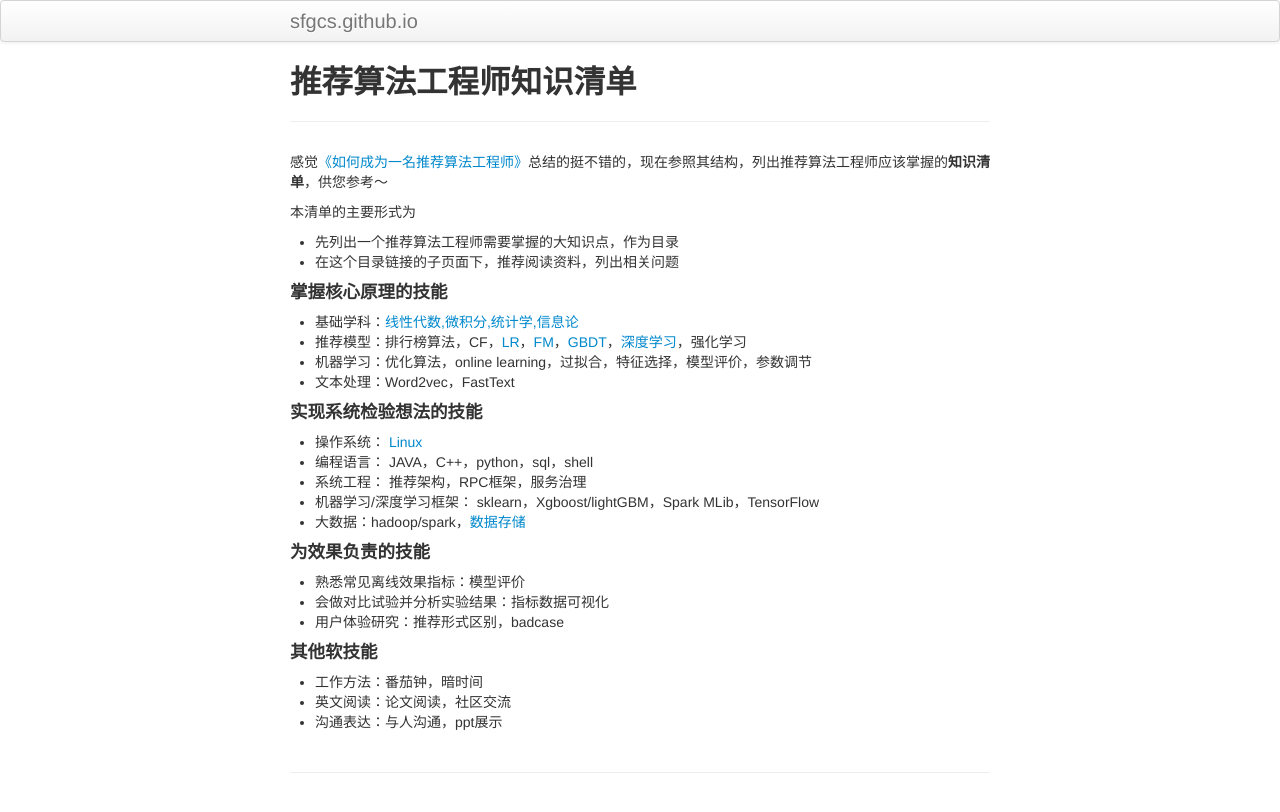
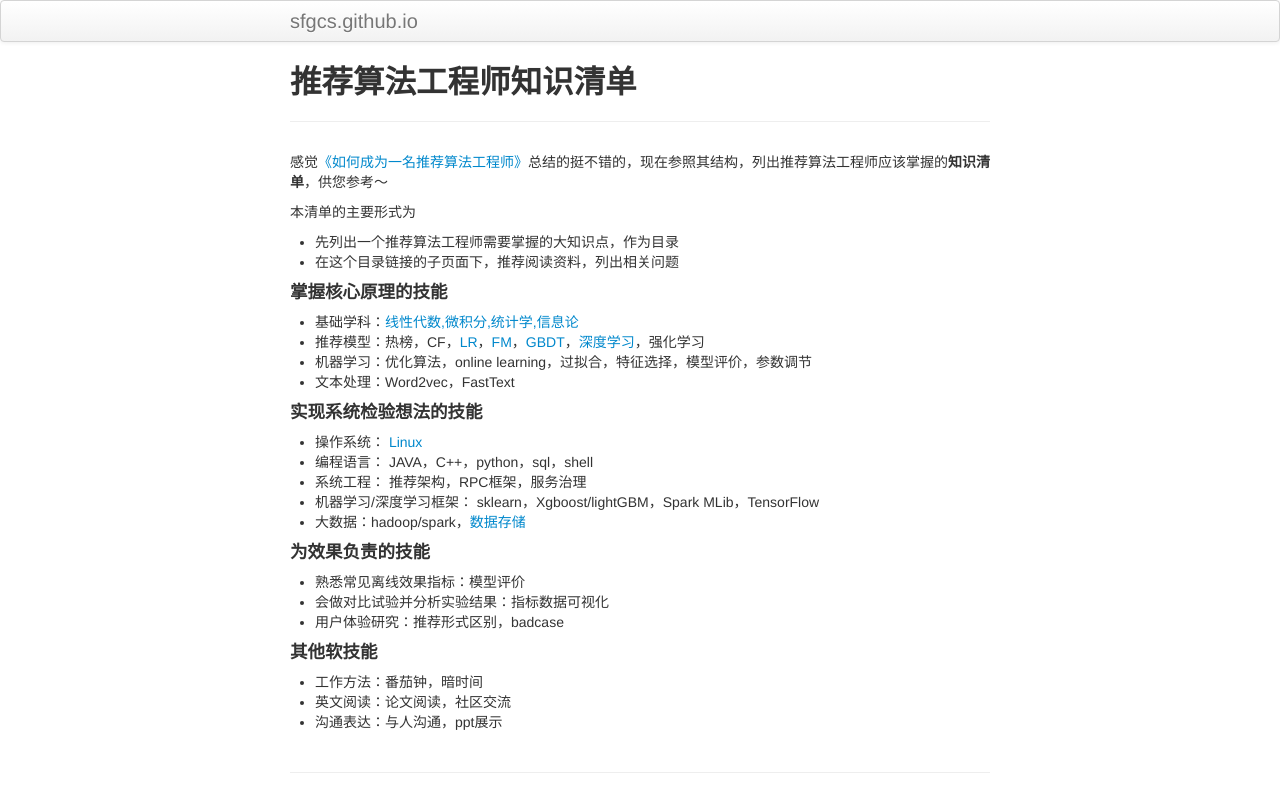
Before and after one commit to sfgcs/sfgcs.github.io, a Jekyll site: the page built from index.md, in a window 1280 px wide. Shown: the top 812 px of the page. Built offline with Jekyll 4.4.1, drawn with Linux system fonts in a browser that asks for light colours.

Commit message:
Update index.md

```diff
--- a/index.md
+++ b/index.md
@@ -15,7 +15,7 @@ description: 如何成为一名推荐算法工程师详细补充版
 #### 掌握核心原理的技能
 
 -  基础学科：[线性代数,微积分,统计学,信息论](/pages/math.html)
--  推荐模型：排行榜算法，CF，[LR](/pages/lr.html)，[FM](/pages/svd_fm.html)，[GBDT](/pages/gbdt.html)，[深度学习](/pages/dl.html)，强化学习
+-  推荐模型：热榜，CF，[LR](/pages/lr.html)，[FM](/pages/svd_fm.html)，[GBDT](/pages/gbdt.html)，[深度学习](/pages/dl.html)，强化学习
 -  机器学习：优化算法，online learning，过拟合，特征选择，模型评价，参数调节
 -  文本处理：Word2vec，FastText
 
```
